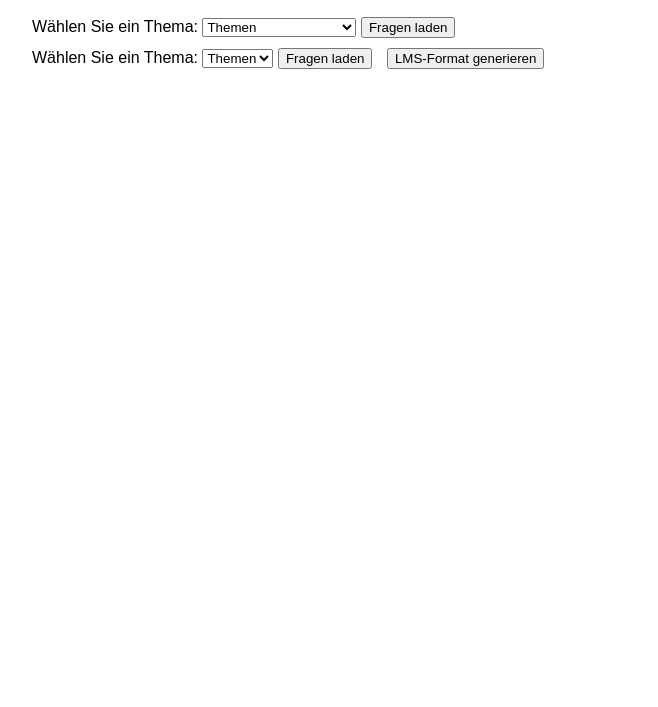
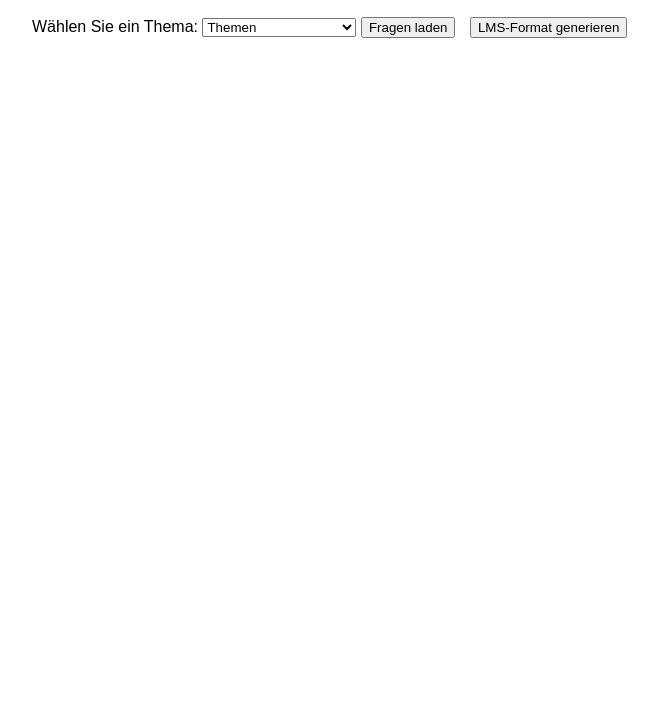
Before and after one commit to allgemeinbildung/repetition, a plain HTML site: page index.html in a window 1280 px wide. Shown: the part 93-800 px from the top of the page, without its empty margins (208-866 px from the left). Drawn offline with Linux system fonts and the light colour scheme.

Commit message:
Update index.html

```diff
--- a/index.html
+++ b/index.html
@@ -17,6 +17,7 @@
             <option value="">Themen</option>
         </select>
         <button id="loadQuizButton">Fragen laden</button>
+        <button id="generateLMSButton">LMS-Format generieren</button>
     </div>
     <div id="questionContainer" style="display:none;">
         <h2 id="questionTitle"></h2>
@@ -24,14 +25,6 @@
         <div id="answerContainer"></div>
         <p id="feedback"></p>
         <button id="nextButton" style="display:none;">Nächste Frage</button>
-    </div>
-    <div>
-        <label for="topicSelect">Wählen Sie ein Thema:</label>
-        <select id="topicSelect">
-            <option value="">Themen</option>
-        </select>
-        <button id="loadQuizButton">Fragen laden</button>
-        <button id="generateLMSButton">LMS-Format generieren</button>
     </div>
     <div id="resultContainer" style="display:none;">
         <h2>Quiz beendet</h2>
@@ -138,7 +131,6 @@
         function generateLMSFormat(questions) {
             let output = '';
             questions.forEach((question, index) => {
-                output += '#Template SC\n';
                 output += `Typ\tSC\n`;
                 output += `Title\t${question.title}\n`;
                 output += `Feedback correct answer\t${question.additional_info?.real_life_example || 'Richtig!'}\n`;
```
